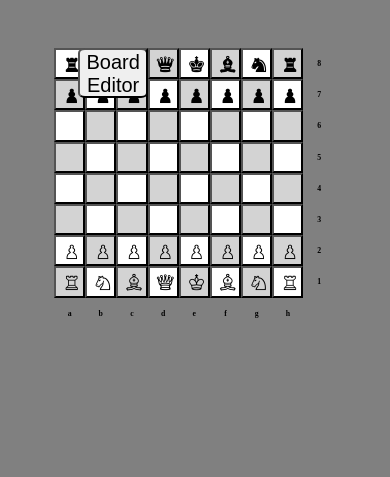
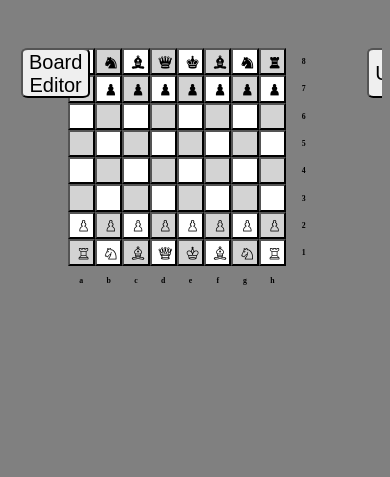
Before and after one commit to maxhartfield/Chess-Website, a plain HTML site: page index.html in a window 390 px wide. Drawn offline with Linux system fonts and the light colour scheme.

Commit message:
testing for phone

```diff
--- a/style.css
+++ b/style.css
@@ -32,15 +32,15 @@ section {
   }
 
 .board {
-    width: 72vmin;
+    width: 64vmin;
 }
 
 .letters {
-    width: 64vmin;
+    width: 56vmin;
 }
 
 .edit {
-    width: 16vmin;
+    width: 14vmin;
 }
 
 .container-letters {
@@ -51,9 +51,9 @@ section {
 
 .board-button {
     display: table-cell;
-    font-size: 5vmin;
-    width: 8vmin;
-    height: 8vmin;
+    font-size: 4vmin;
+    width: 7vmin;
+    height: 7vmin;
     text-align: center;
     vertical-align: middle;
     font-family: myFont;
@@ -70,8 +70,8 @@ select:hover {
 .coordinates {
     display: table-cell;
     font-size: 2vmin;
-    width: 8vmin;
-    height: 8vmin;
+    width: 7vmin;
+    height: 7vmin;
     text-align: center;
     vertical-align: middle;
     font-weight: bold;
@@ -127,7 +127,7 @@ select:hover {
 }
 
 #board-editor {
-    left: 225px;
+    left: 150px;
 }
 
 .highlight {
```
